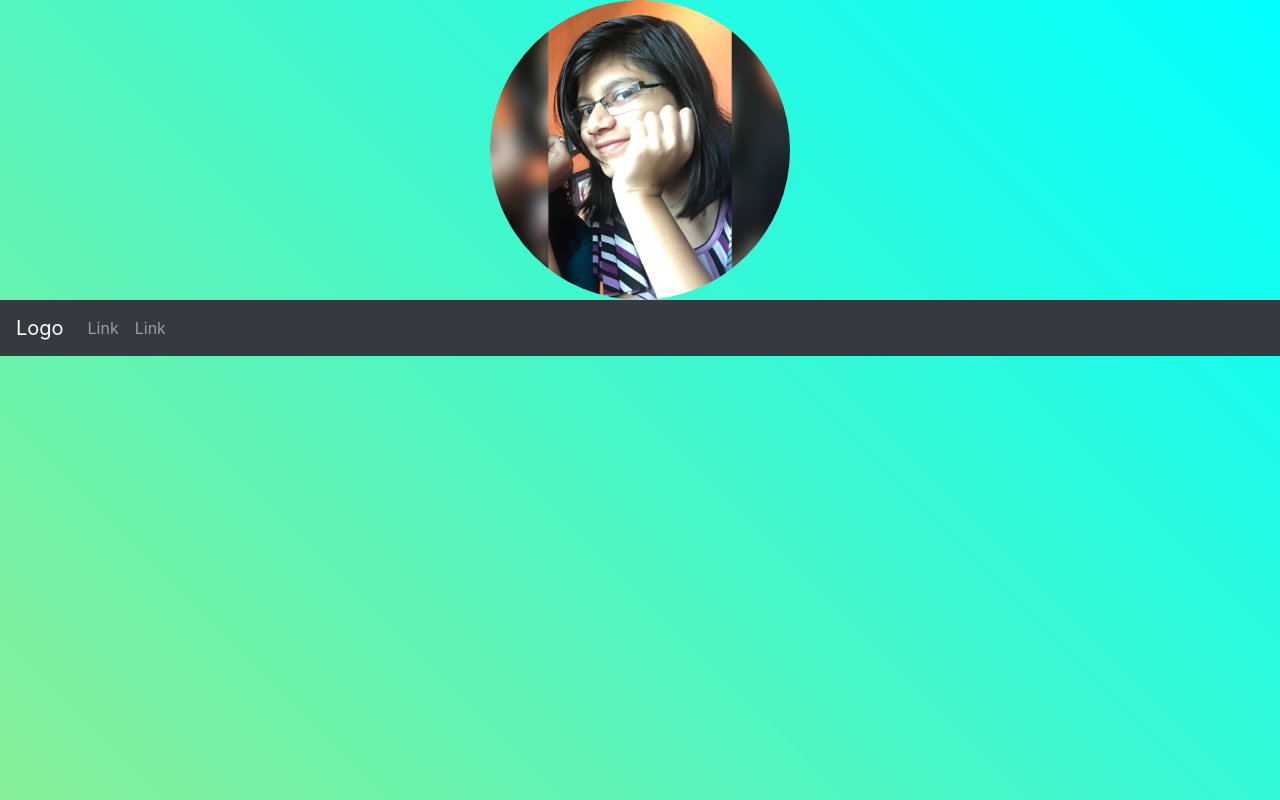
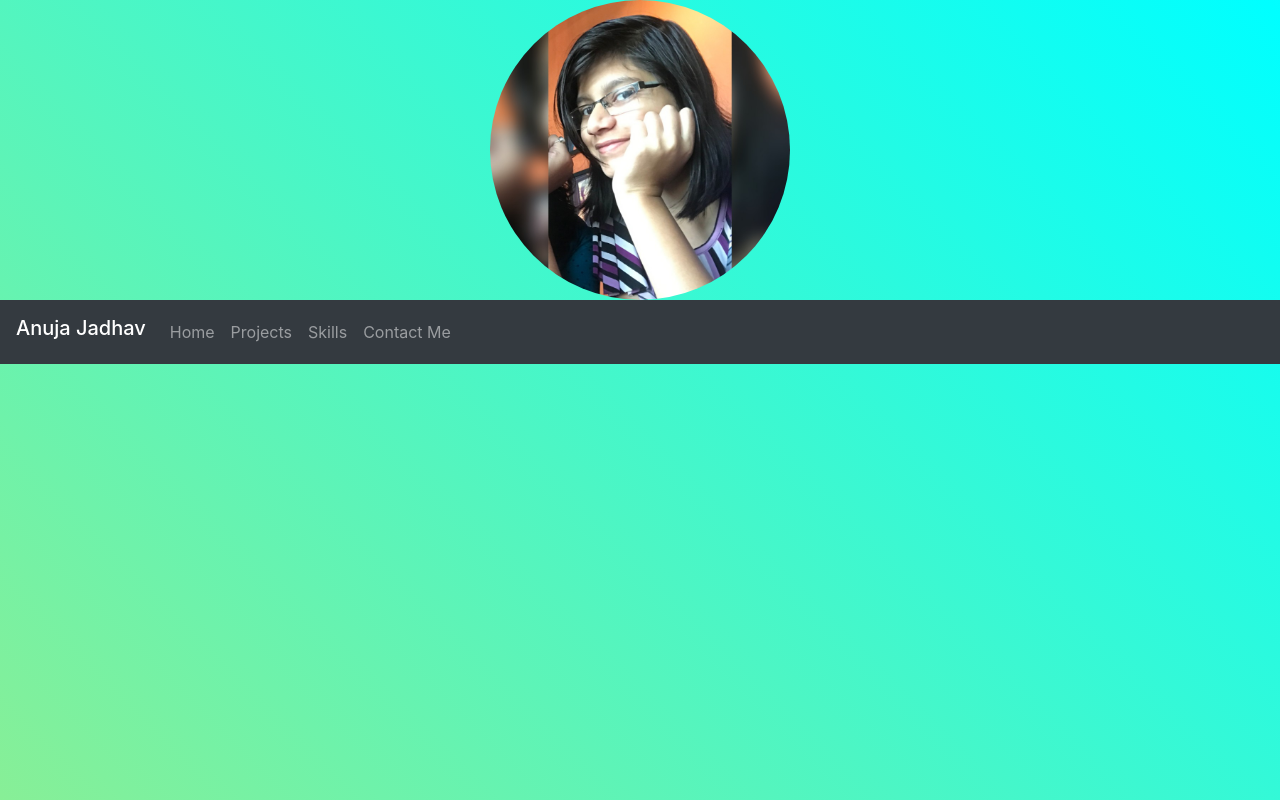
Before and after one commit to Anuja2512/Anuja2512.github.io, a plain HTML site: page index.html in a window 1280 px wide. Drawn offline with nearby package versions, Linux system fonts and the light colour scheme.

Commit message:
Update index.html

```diff
--- a/index.html
+++ b/index.html
@@ -14,14 +14,20 @@
   </head>
   <body>
   <img class="rounded-circle" src="Profile_photo.jpg">
-<nav class="navbar navbar-expand-sm bg-dark navbar-dark sticky-top">
-  <a class="navbar-brand" href="#">Logo</a>
-  <ul class="navbar-nav">
+<nav class="navbar navbar-expand-sm bg-dark navbar-dark">
+<h6 class="navbar-brand">Anuja Jadhav</h6>
+  <ul class="navbar-nav ms-auto">
     <li class="nav-item">
-      <a class="nav-link" href="#">Link</a>
+      <a class="nav-link" href="#">Home</a>
     </li>
     <li class="nav-item">
-      <a class="nav-link" href="#">Link</a>
+      <a class="nav-link" href="#">Projects</a>
+    </li>
+    <li class="nav-item">
+      <a class="nav-link" href="#">Skills</a>
+    </li>
+    <li class="nav-item">
+      <a class="nav-link" href="#">Contact Me</a>
     </li>
   </ul>
 </nav>
```
